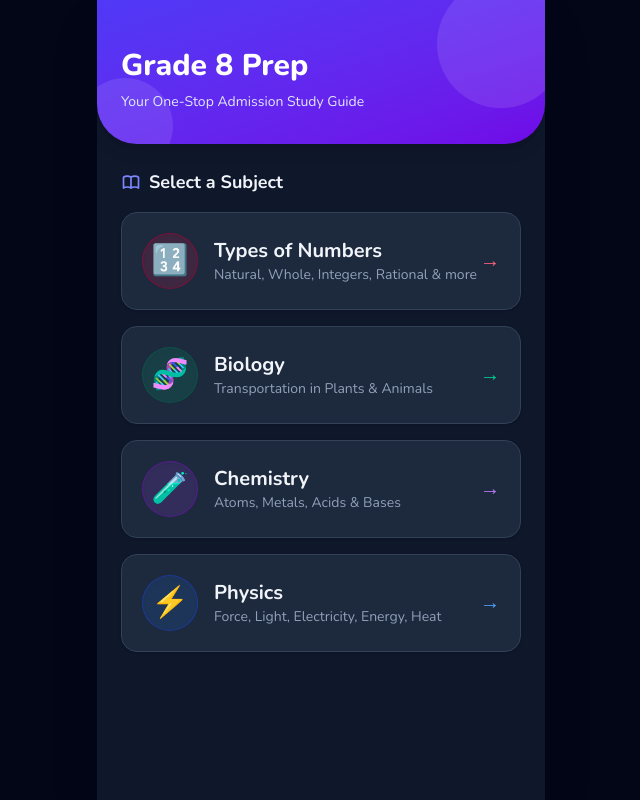
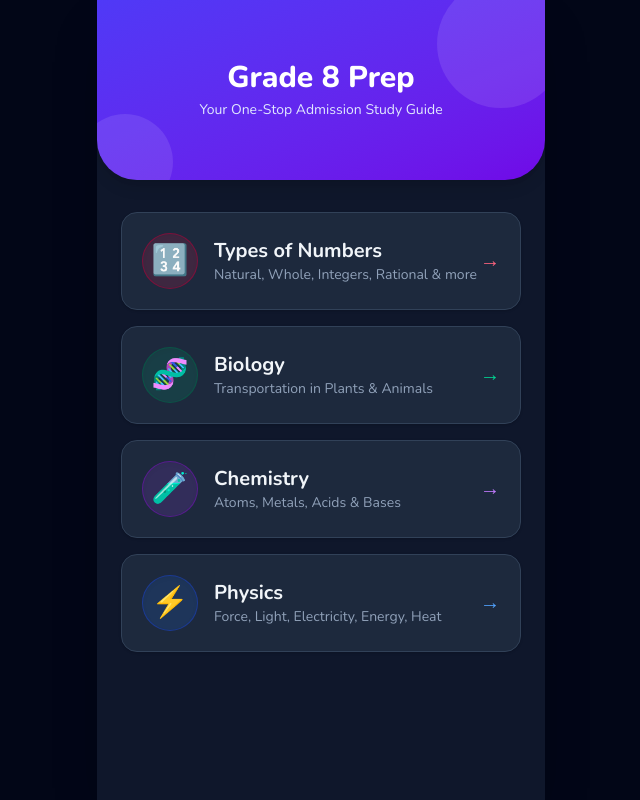
Before and after one commit to anashassan12321/grade8-science-prep, a website built with Vite: page index.html in a window 1280 px wide. Shown: the whole page, without its empty margins (319-959 px from the left). Built offline with nearby package versions, Linux system fonts and the light colour scheme.

Commit message:
🎨 Center the title inside the gradient banner; remove 'Select a Subject'
In index.html:
- Banner is now a flex column with items-center + justify-center +
  text-center and a min-height of 180px so 'Grade 8 Prep' sits in the
  vertical middle of the indigo→violet gradient.
- The '<h2>Select a Subject</h2>' (with its book-icon SVG) is removed
  from the home page — the subject cards are now the first thing you
  see below the banner.
- Decorative circles in the corners of the banner are kept.

Verified in headless Chromium:
- Exactly one 'Grade 8 Prep' h1 on the page.
- 'Select a Subject' h2 has 0 matches (removed).
- H1 center-x = banner center-x (diff 0.0 px → perfectly centered
  horizontally); H1 center-y is within 12 px of banner center-y
  (the subtitle pulls the group slightly toward the top, which is the
  expected visual balance).
- All 4 subject cards still render.

```diff
--- a/index.html
+++ b/index.html
@@ -8,21 +8,16 @@
 <body class="text-slate-100 antialiased h-screen flex flex-col overflow-hidden bg-slate-950">
 
     <div id="home-page" class="h-full flex flex-col overflow-y-auto no-scrollbar fade-in w-full max-w-md mx-auto relative bg-slate-900 shadow-2xl">
-        <div class="px-6 pt-12 pb-8 bg-gradient-to-br from-indigo-600 to-violet-700 text-white rounded-b-[2.5rem] shadow-lg relative overflow-hidden">
+        <div class="px-6 py-12 bg-gradient-to-br from-indigo-600 to-violet-700 text-white rounded-b-[2.5rem] shadow-lg relative overflow-hidden flex flex-col items-center justify-center text-center min-h-[180px]">
             <div class="absolute top-[-20px] right-[-20px] w-32 h-32 bg-white opacity-10 rounded-full"></div>
             <div class="absolute bottom-[-30px] left-[-20px] w-24 h-24 bg-white opacity-10 rounded-full"></div>
 
-            <h1 class="text-3xl font-extrabold mb-2 relative z-10">Grade 8 Prep</h1>
-            <p class="text-indigo-100 font-medium relative z-10 text-sm">Your One-Stop Admission Study Guide</p>
+            <h1 class="text-3xl font-extrabold relative z-10">Grade 8 Prep</h1>
+            <p class="text-indigo-100 font-medium relative z-10 text-sm mt-1">Your One-Stop Admission Study Guide</p>
         </div>
 
         <div class="px-6 py-6 flex-1 pb-12">
-            <h2 class="text-lg font-bold text-slate-100 mb-4 flex items-center gap-2">
-                <svg class="w-5 h-5 text-indigo-400" fill="none" stroke="currentColor" viewBox="0 0 24 24"><path stroke-linecap="round" stroke-linejoin="round" stroke-width="2" d="M12 6.253v13m0-13C10.832 5.477 9.246 5 7.5 5S4.168 5.477 3 6.253v13C4.168 18.477 5.754 18 7.5 18s3.332.477 4.5 1.253m0-13C13.168 5.477 14.754 5 16.5 5c1.747 0 3.332.477 4.5 1.253v13C19.832 18.477 18.247 18 16.5 18c-1.746 0-3.332.477-4.5 1.253"></path></svg>
-                Select a Subject
-            </h2>
-
-            <div id="subjects-list" class="space-y-4">
+            <div id="subjects-list" class="space-y-4 pt-2">
                 <!-- Injected via JS -->
             </div>
         </div>
```
